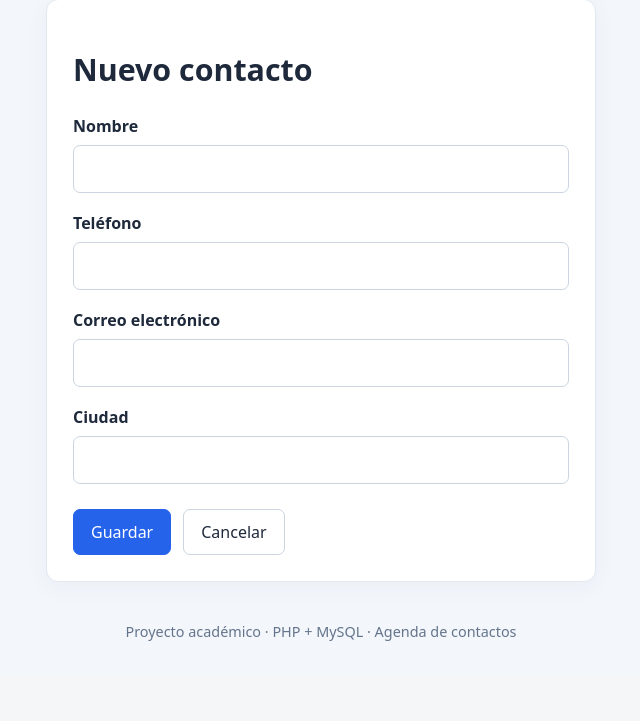
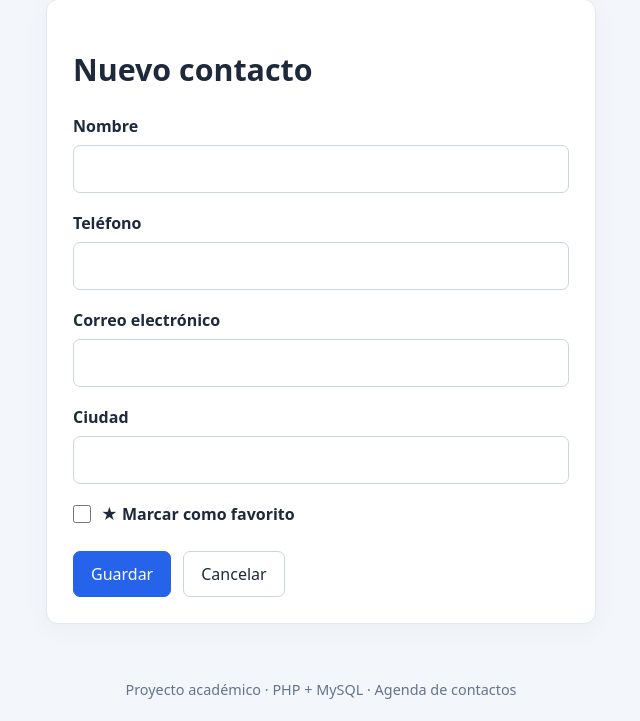
Before and after one commit to carlossanche2007777-glitch/agenda-contactos-php-mysql, a PHP site: page /contact_create.php in a window 1280 px wide. Shown: the part 125-846 px from the top of the page, without its empty margins (319-959 px from the left). Before the commit the page ends 766 px from the top, so only its background shows below. Run offline with PHP 8.4, Linux system fonts and the light colour scheme; the visitor is signed in with stand-in values (Sample User, id 1).

Commit message:
Actualizar funciones de la Agenda V2

```diff
--- a/agenda_contactos/includes/bootstrap.php
+++ b/agenda_contactos/includes/bootstrap.php
@@ -111,5 +111,7 @@ function valid_contact(array $input): array
     if ($values['ciudad'] === '' || mb_strlen($values['ciudad']) > 100) {
         $errors[] = 'La ciudad es obligatoria y debe tener máximo 100 caracteres.';
     }
+    // El campo favorito es opcional y solo admite 0 o 1.
+    $values['favorito'] = isset($input['favorito']) && is_string($input['favorito']) && $input['favorito'] === '1' ? 1 : 0;
     return [$values, $errors];
 }
--- a/agenda_contactos/includes/contact_fields.php
+++ b/agenda_contactos/includes/contact_fields.php
@@ -2,3 +2,4 @@
 <label>Teléfono<input required maxlength="25" name="telefono" type="tel" value="<?= e($values['telefono']) ?>"></label>
 <label>Correo electrónico<input required maxlength="190" name="correo" type="email" value="<?= e($values['correo']) ?>"></label>
 <label>Ciudad<input required maxlength="100" name="ciudad" value="<?= e($values['ciudad']) ?>"></label>
+<label class="checkbox-label favorite-checkbox"><input type="checkbox" name="favorito" value="1" <?= (int)($values['favorito'] ?? 0) === 1 ? 'checked' : '' ?>> ★ Marcar como favorito</label>
```
Also changed, not shown: agenda_contactos/includes/.htaccess (added).
